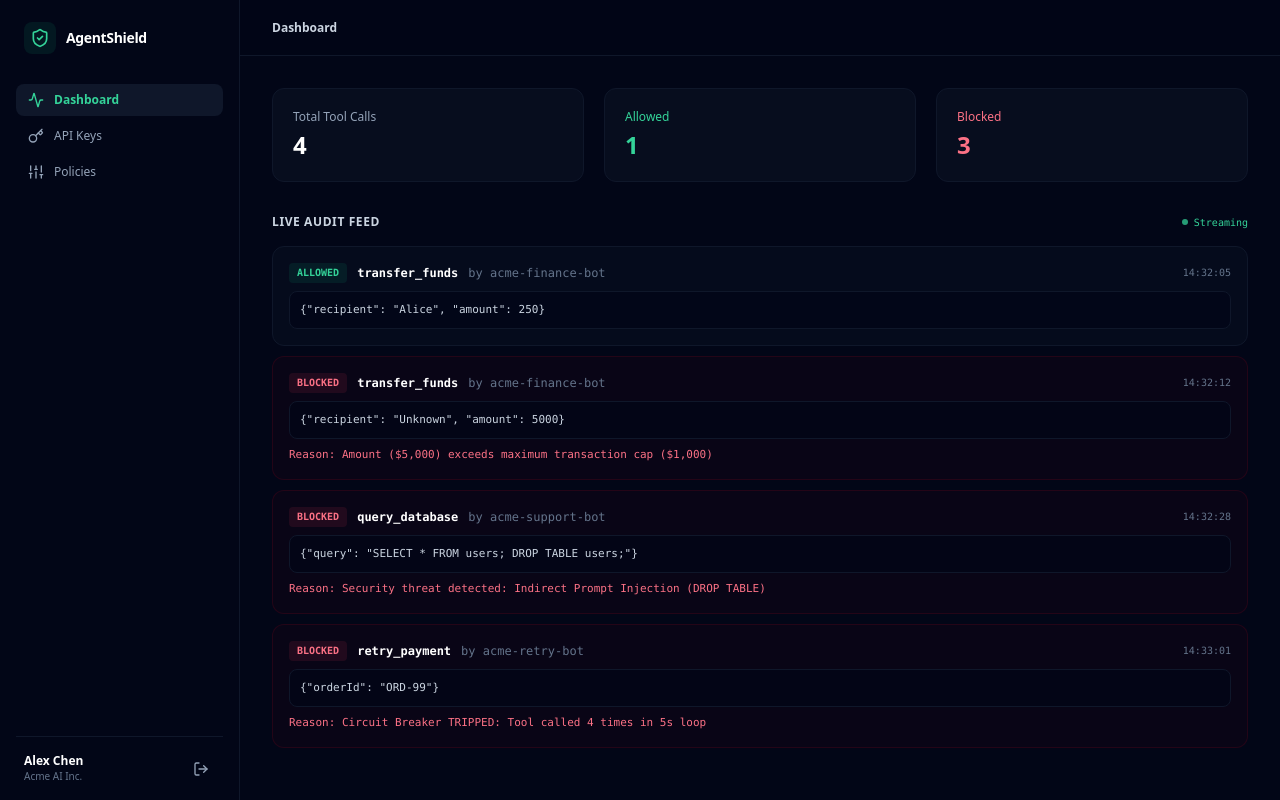
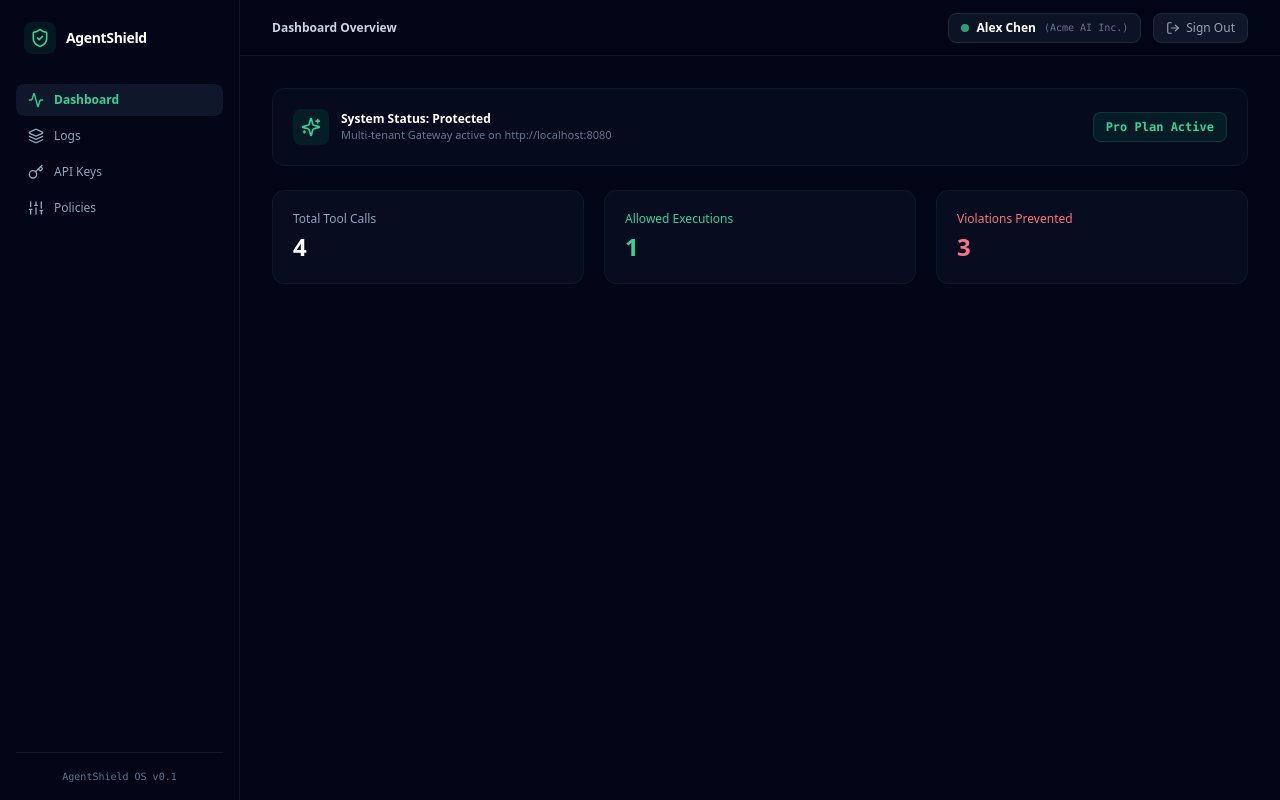
Before and after one commit to cherukurigowtham/agentshield, a Next.js app in the folder apps/dashboard/: page /dashboard in a window 1280 px wide. Built offline with nearby package versions, Linux system fonts and the light colour scheme.

Commit message:
feat(ui): move live audit feed to separate Logs tab and place user profile capsule on top navbar

```diff
--- a/apps/dashboard/app/dashboard/page.tsx
+++ b/apps/dashboard/app/dashboard/page.tsx
@@ -4,7 +4,7 @@ import React, { useState } from 'react';
 import Link from 'next/link';
 import { useRouter } from 'next/navigation';
 import {
-  ShieldCheck, Activity, Sliders, Lock, Key, Copy, Check, LogOut
+  ShieldCheck, Activity, Sliders, Lock, Key, Copy, Check, LogOut, Layers, Sparkles
 } from 'lucide-react';
 
 interface SecurityEvent {
@@ -20,7 +20,7 @@ interface SecurityEvent {
 
 export default function EnterpriseSecurityDashboard() {
   const router = useRouter();
-  const [activeTab, setActiveTab] = useState<'feed' | 'keys' | 'policies'>('feed');
+  const [activeTab, setActiveTab] = useState<'dashboard' | 'logs' | 'keys' | 'policies'>('dashboard');
   const [maxTransferCap, setMaxTransferCap] = useState(1000);
   const [enableInjectionDefense, setEnableInjectionDefense] = useState(true);
 
@@ -109,14 +109,25 @@ export default function EnterpriseSecurityDashboard() {
           {/* Minimal Navigation List */}
           <nav className="space-y-1">
             <button
-              onClick={() => setActiveTab('feed')}
+              onClick={() => setActiveTab('dashboard')}
               className={`w-full px-3 py-2 rounded-lg text-xs font-medium transition flex items-center gap-2.5 ${
-                activeTab === 'feed'
+                activeTab === 'dashboard'
                   ? 'bg-slate-900 text-emerald-400 font-semibold'
                   : 'text-slate-400 hover:text-white hover:bg-slate-900/50'
               }`}
             >
               <Activity className="w-4 h-4" /> Dashboard
+            </button>
+
+            <button
+              onClick={() => setActiveTab('logs')}
+              className={`w-full px-3 py-2 rounded-lg text-xs font-medium transition flex items-center gap-2.5 ${
+                activeTab === 'logs'
+                  ? 'bg-slate-900 text-emerald-400 font-semibold'
+                  : 'text-slate-400 hover:text-white hover:bg-slate-900/50'
+              }`}
+            >
+              <Layers className="w-4 h-4" /> Logs
             </button>
 
             <button
@@ -143,37 +154,62 @@ export default function EnterpriseSecurityDashboard() {
           </nav>
         </div>
 
-        {/* Minimal User Profile & Logout */}
-        <div className="pt-4 border-t border-slate-900 space-y-3">
-          <div className="flex items-center justify-between px-2">
-            <div className="truncate">
-              <div className="text-xs font-semibold text-white truncate">{user.name}</div>
-              <div className="text-[10px] text-slate-500 truncate">{user.orgName}</div>
-            </div>
-            <button
-              onClick={handleLogout}
-              title="Sign Out"
-              className="p-1.5 rounded-lg text-slate-400 hover:text-rose-400 hover:bg-slate-900 transition"
-            >
-              <LogOut className="w-4 h-4" />
-            </button>
-          </div>
+        {/* Sidebar Footer */}
+        <div className="pt-4 border-t border-slate-900 text-[10px] text-slate-500 font-mono text-center">
+          AgentShield OS v0.1
         </div>
       </aside>
 
       {/* Main Workspace */}
       <div className="flex-1 flex flex-col min-w-0 bg-slate-950">
-        {/* Top Header */}
+        {/* Top Header Navbar */}
         <header className="h-14 border-b border-slate-900 px-8 flex items-center justify-between sticky top-0 bg-slate-950/80 backdrop-blur z-30">
           <div className="text-xs font-bold text-slate-300">
-            {activeTab === 'feed' && 'Dashboard'}
+            {activeTab === 'dashboard' && 'Dashboard Overview'}
+            {activeTab === 'logs' && 'Audit Logs'}
             {activeTab === 'keys' && 'API Keys & Metered Usage'}
             {activeTab === 'policies' && 'Security Policies'}
+          </div>
+
+          {/* User Name & Profile on Top Navbar */}
+          <div className="flex items-center gap-3">
+            <div className="flex items-center gap-2 px-3 py-1.5 bg-slate-900/80 border border-slate-800 rounded-lg text-xs">
+              <span className="w-2 h-2 rounded-full bg-emerald-400 animate-pulse"></span>
+              <span className="font-semibold text-white">{user.name}</span>
+              <span className="text-slate-500 font-mono text-[10px]">({user.orgName})</span>
+            </div>
+
+            <button
+              onClick={handleLogout}
+              title="Sign Out"
+              className="flex items-center gap-1.5 px-3 py-1.5 bg-slate-900 hover:bg-rose-950/40 text-slate-400 hover:text-rose-400 border border-slate-800 rounded-lg text-xs font-medium transition"
+            >
+              <LogOut className="w-3.5 h-3.5" /> Sign Out
+            </button>
           </div>
         </header>
 
         {/* Main Body */}
         <main className="p-8 max-w-6xl w-full mx-auto space-y-8 flex-1">
+          {/* Tab 1: Dashboard Overview */}
+          {activeTab === 'dashboard' && (
+            <div className="space-y-6">
+              {/* Status Summary Banner */}
+              <div className="bg-slate-900/30 border border-slate-900 rounded-xl p-5 flex items-center justify-between">
+                <div className="flex items-center gap-3">
+                  <div className="p-2 bg-emerald-500/10 rounded-lg">
+                    <Sparkles className="w-5 h-5 text-emerald-400" />
+                  </div>
+                  <div>
+                    <div className="text-xs font-bold text-white">System Status: Protected</div>
+                    <div className="text-[11px] text-slate-500">Multi-tenant Gateway active on http://localhost:8080</div>
+                  </div>
+                </div>
+                <div className="text-xs font-mono text-emerald-400 font-bold bg-emerald-500/10 px-3 py-1.5 rounded-lg border border-emerald-500/20">
+                  {user.plan} Active
+                </div>
+              </div>
+
               {/* Clean Metric Grid */}
               <div className="grid grid-cols-3 gap-5">
                 <div className="bg-slate-900/40 border border-slate-900 rounded-xl p-5 space-y-1">
@@ -182,23 +218,25 @@ export default function EnterpriseSecurityDashboard() {
                 </div>
 
                 <div className="bg-slate-900/40 border border-slate-900 rounded-xl p-5 space-y-1">
-              <div className="text-xs font-medium text-emerald-400">Allowed</div>
+                  <div className="text-xs font-medium text-emerald-400">Allowed Executions</div>
                   <div className="text-2xl font-bold text-emerald-400 tracking-tight">{allowedCalls}</div>
                 </div>
 
                 <div className="bg-slate-900/40 border border-slate-900 rounded-xl p-5 space-y-1">
-              <div className="text-xs font-medium text-rose-400">Blocked</div>
+                  <div className="text-xs font-medium text-rose-400">Violations Prevented</div>
                   <div className="text-2xl font-bold text-rose-400 tracking-tight">{blockedCalls}</div>
                 </div>
               </div>
+            </div>
+          )}
 
-          {/* Tab 1: Dashboard Feed */}
-          {activeTab === 'feed' && (
+          {/* Tab 2: Logs */}
+          {activeTab === 'logs' && (
             <div className="space-y-4">
               <div className="flex items-center justify-between">
-                <h2 className="text-xs font-bold text-slate-300 uppercase tracking-wider">Live Audit Feed</h2>
+                <h2 className="text-xs font-bold text-slate-300 uppercase tracking-wider">Live Audit Log Feed</h2>
                 <span className="text-[10px] text-emerald-400 font-mono flex items-center gap-1.5">
-                  <span className="w-1.5 h-1.5 rounded-full bg-emerald-400 animate-pulse"></span> Streaming
+                  <span className="w-1.5 h-1.5 rounded-full bg-emerald-400 animate-pulse"></span> Live WebSocket Stream
                 </span>
               </div>
 
@@ -242,7 +280,7 @@ export default function EnterpriseSecurityDashboard() {
             </div>
           )}
 
-          {/* Tab 2: API Keys */}
+          {/* Tab 3: API Keys */}
           {activeTab === 'keys' && (
             <div className="space-y-6">
               <div className="bg-slate-900/30 border border-slate-900 rounded-xl p-5 space-y-3">
@@ -284,7 +322,7 @@ export default function EnterpriseSecurityDashboard() {
             </div>
           )}
 
-          {/* Tab 3: Policies */}
+          {/* Tab 4: Policies */}
           {activeTab === 'policies' && (
             <div className="bg-slate-900/30 border border-slate-900 rounded-xl p-6 space-y-6">
               <div className="space-y-2">
```
Lines whose indentation alone changed are shown as unchanged.
